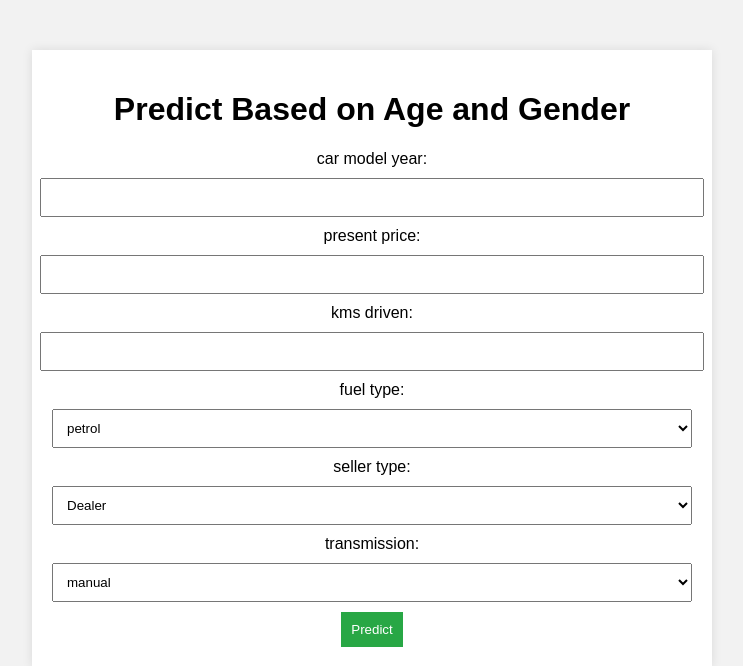
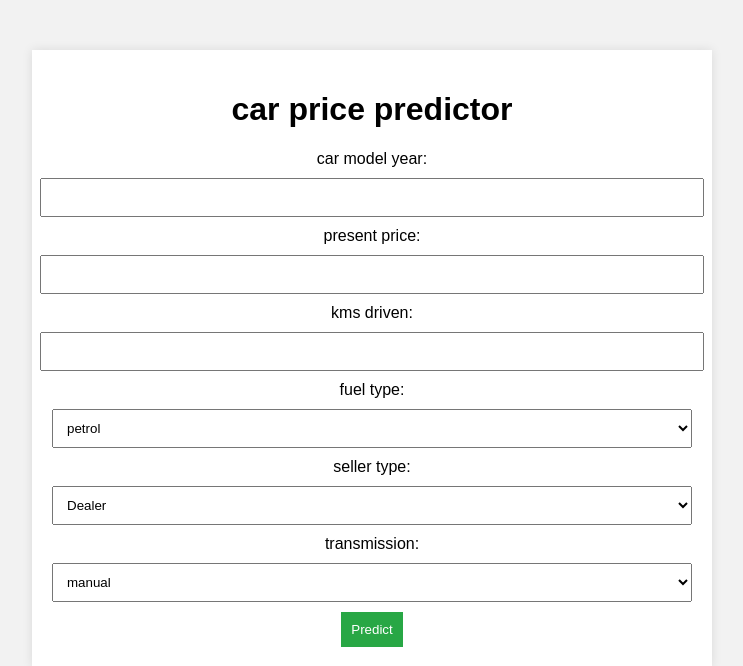
Before and after one commit to dasaradha09/end_to_end_project_with_flask, a Flask app: page / in a window 1280 px wide. Shown: the top 666 px of the page, without its empty margins (268-1011 px from the left). Run offline with Flask 3, Linux system fonts and the light colour scheme; parts of the project's set-up code (start-up, migrations or seed data) failed here and were passed over.

Commit message:
Update index.html

```diff
--- a/templates/index.html
+++ b/templates/index.html
@@ -45,7 +45,7 @@
 </head>
 <body>
     <div class="container">
-        <h1>Predict Based on Age and Gender</h1>
+        <h1>car price predictor</h1>
         <form action="/predict" method="POST">
             <label for="year">car model year:</label>
             <input type="text" id="year" name="year" required>
```
